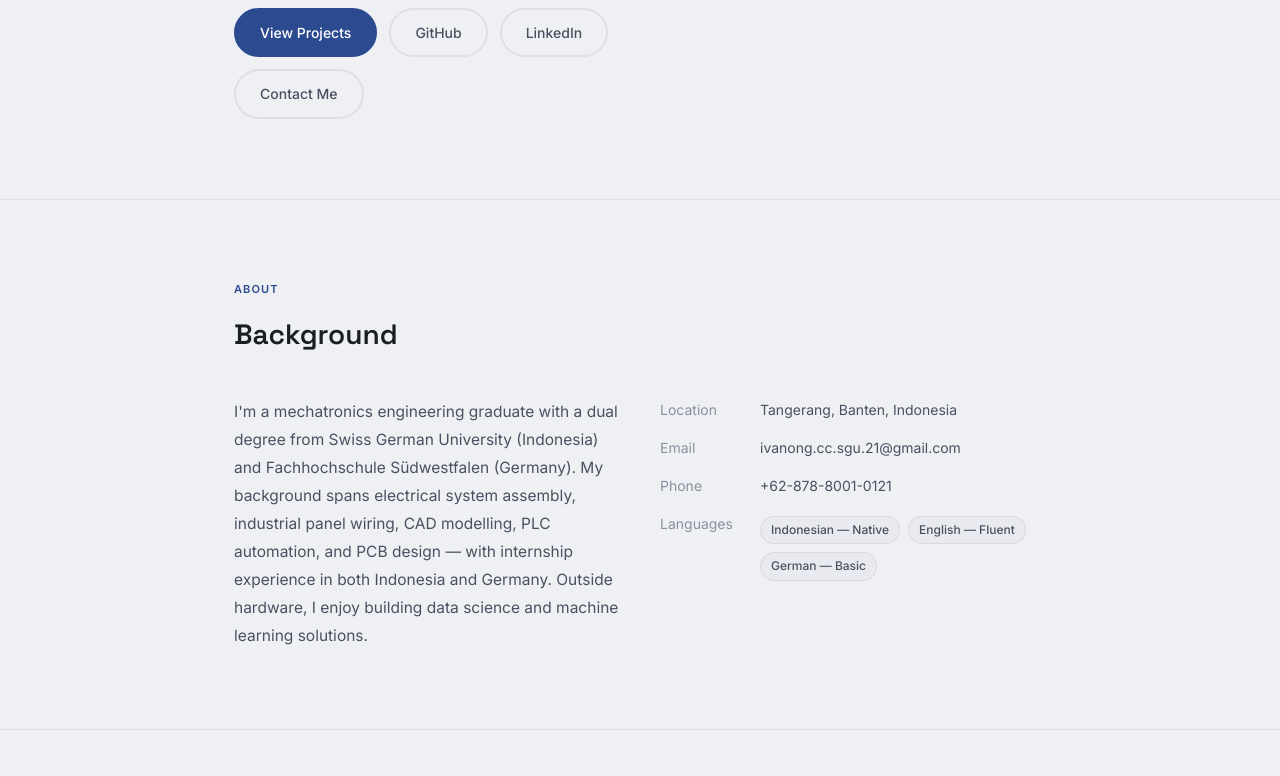
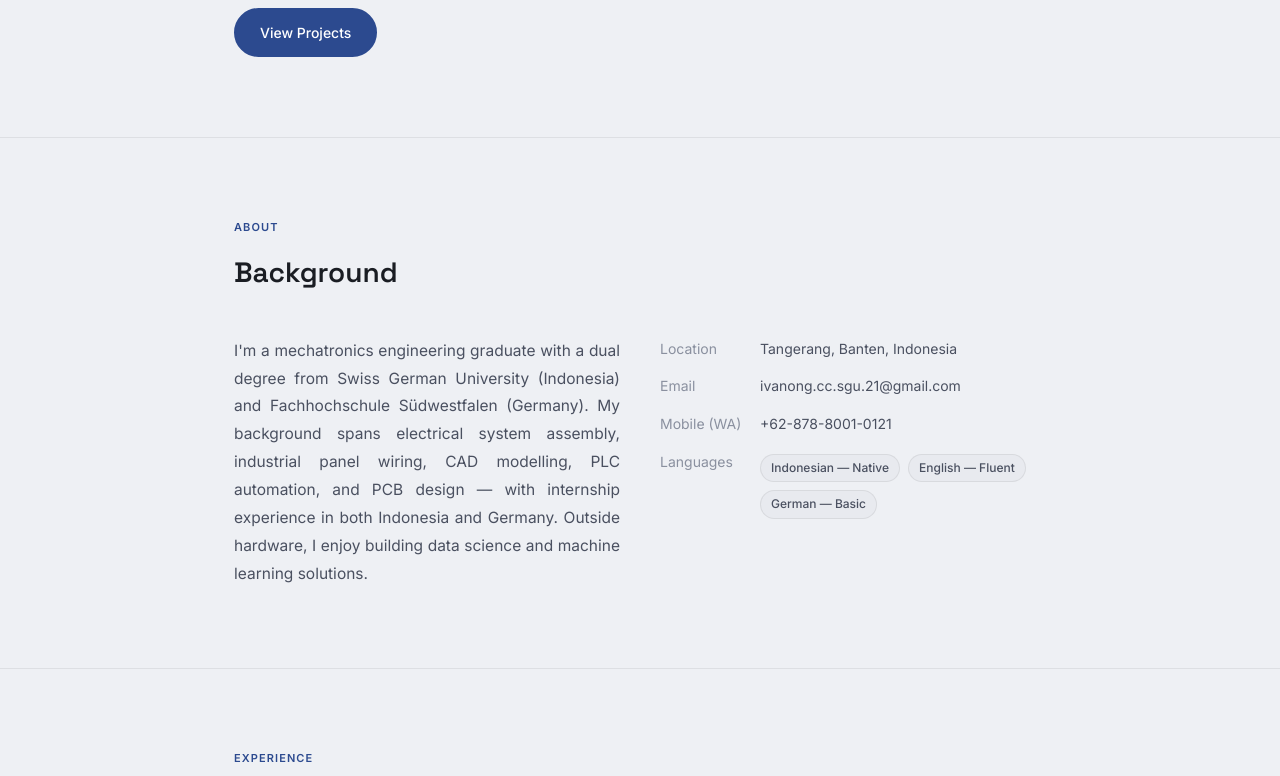
Before and after one commit to Giovanni-ivanong/Giovanni-ivanong.github.io, a plain HTML site: page index.html in a window 1280 px wide. Shown: the part 555-1331 px from the top of the page. Drawn offline with Linux system fonts and the light colour scheme.

Commit message:
Update index.html

```diff
--- a/index.html
+++ b/index.html
@@ -262,6 +262,7 @@
     }
     .about-text {
       font-size: 15.5px;
+      text-align: justify;
       color: var(--text-secondary);
       line-height: 1.8;
     }
@@ -632,9 +633,6 @@
           <!-- action buttons -->
           <div class="hero-actions">
             <a href="#projects" class="btn btn-primary">View Projects</a>
-            <a href="https://github.com/Giovanni-ivanong" target="_blank" rel="noopener" class="btn btn-ghost">GitHub</a>
-            <a href="https://www.linkedin.com/in/giovanni-gunawan-wangidjaja-145060352" target="_blank" rel="noopener" class="btn btn-ghost">LinkedIn</a>
-            <a href="#contact" class="btn btn-ghost">Contact Me</a>
           </div>
         </div>
 
@@ -674,7 +672,7 @@
             <a href="mailto:ivanong.cc.sgu.21@gmail.com" class="detail-value">ivanong.cc.sgu.21@gmail.com</a>
           </div>
           <div class="about-detail-row">
-            <span class="detail-label">Phone</span>
+            <span class="detail-label">Mobile (WA)</span>
             <span class="detail-value">+62-878-8001-0121</span>
           </div>
           <div class="about-detail-row">
```
